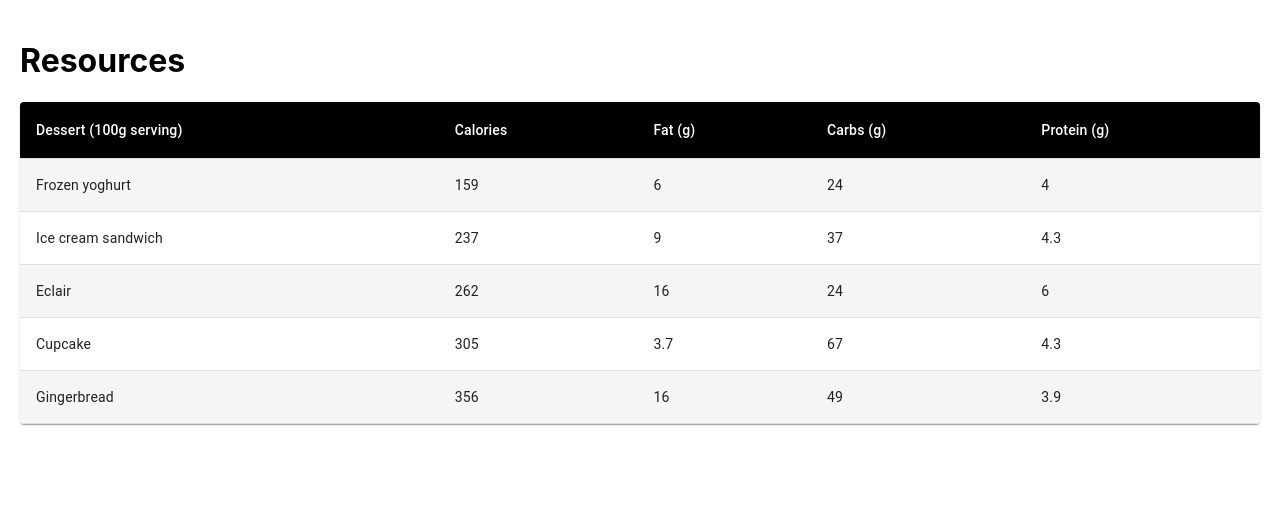
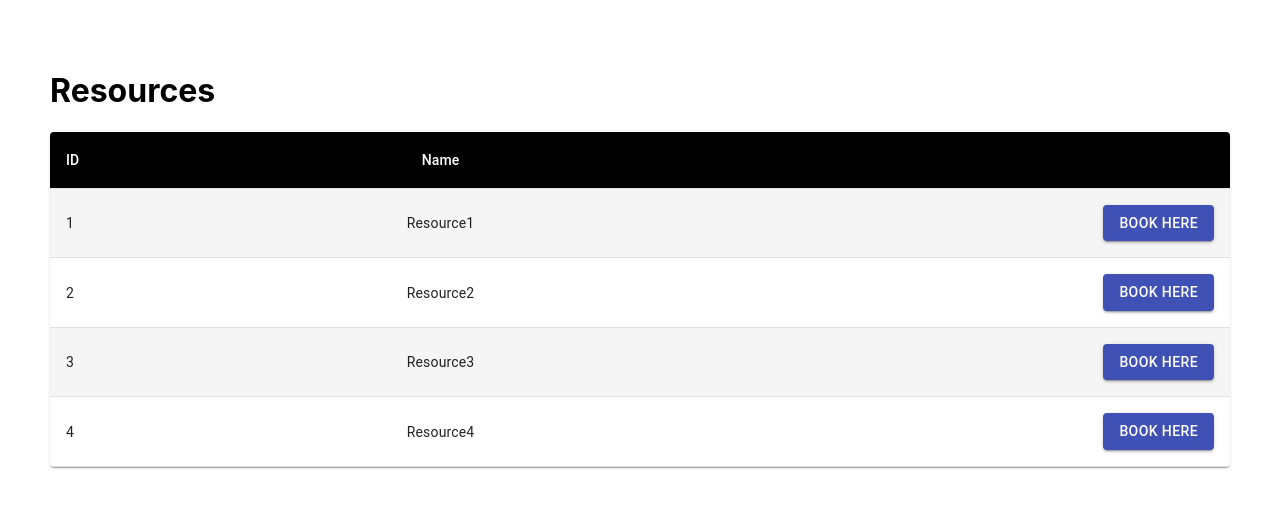
Before and after one commit to be320/Booking-System, a React (Create React App) app: page / in a window 1280 px wide. Shown: the top 508 px of the page. Built offline with nearby package versions, Linux system fonts and the light colour scheme.

Commit message:
Added Booking Button

```diff
--- /dev/null
+++ b/src/components/BookingButton.jsx
@@ -0,0 +1,19 @@
+import React from 'react'
+import Button from '@material-ui/core/Button';
+
+const BookingButton = (props) => {
+
+var resource = props.resource
+
+const openPopup = () =>{
+
+}
+
+return(
+    <Button variant="contained" color="primary" onClick={openPopup}>
+    Book Here
+  </Button>
+)
+}
+
+export default BookingButton
--- a/src/screens/Dashboard.css
+++ b/src/screens/Dashboard.css
@@ -1,5 +1,6 @@
 #dashboard-main{
     display: flex;
     flex-direction: column;
-    padding: 20px;
+    padding: 50px;
+    min-width: 50vh;
 }
--- a/src/screens/Dashboard.jsx
+++ b/src/screens/Dashboard.jsx
@@ -1,4 +1,4 @@
-import React from "react";
+import React, {useState} from "react";
 import "./Dashboard.css";
 import { withStyles, makeStyles } from "@material-ui/core/styles";
 import Table from "@material-ui/core/Table";
@@ -8,7 +8,7 @@ import TableContainer from "@material-ui/core/TableContainer";
 import TableHead from "@material-ui/core/TableHead";
 import TableRow from "@material-ui/core/TableRow";
 import Paper from "@material-ui/core/Paper";
-
+import BookingButton from "../components/BookingButton";
 
 const StyledTableCell = withStyles(theme => ({
   head: {
@@ -32,13 +32,14 @@ function createData(name, calories, fat, carbs, protein) {
   return { name, calories, fat, carbs, protein };
 }
 
-const rows = [
-  createData("Frozen yoghurt", 159, 6.0, 24, 4.0),
-  createData("Ice cream sandwich", 237, 9.0, 37, 4.3),
-  createData("Eclair", 262, 16.0, 24, 6.0),
-  createData("Cupcake", 305, 3.7, 67, 4.3),
-  createData("Gingerbread", 356, 16.0, 49, 3.9)
+const resources = [
+  { id: 1, name: 'Resource1', quantity: 5 },
+  { id: 2, name: 'Resource2', quantity: 3 },
+  { id: 3, name: 'Resource3', quantity: 8 },
+  { id: 4, name: 'Resource4', quantity: 2 }
 ];
+
+// const rows = [createData("Frozen yoghurt", 159, <BookingButton />)];
 
 const useStyles = makeStyles({
   table: {
@@ -49,37 +50,35 @@ const useStyles = makeStyles({
 const Dashboard = () => {
   const classes = useStyles();
 
-  return(
+  const [showPopup,setShowPopup] = useState(false)
+
+  return (
     <div id="dashboard-main">
       <h1>Resources</h1>
       <TableContainer component={Paper}>
         <Table className={classes.table} aria-label="customized table">
           <TableHead>
             <TableRow>
-          <StyledTableCell>Dessert (100g serving)</StyledTableCell>
-          <StyledTableCell >Calories</StyledTableCell>
-          <StyledTableCell >Fat&nbsp;(g)</StyledTableCell>
-          <StyledTableCell >Carbs&nbsp;(g)</StyledTableCell>
-          <StyledTableCell >Protein&nbsp;(g)</StyledTableCell>
+              <StyledTableCell>ID</StyledTableCell>
+              <StyledTableCell align="center">Name</StyledTableCell>
+              <StyledTableCell align="right"></StyledTableCell>
             </TableRow>
           </TableHead>
           <TableBody>
-        {rows.map(row => (
-          <StyledTableRow key={row.name}>
+            {resources.map(resource => (
+              <StyledTableRow key={resource.id}>
                 <StyledTableCell component="th" scope="row">
-              {row.name}
+                  {resource.id}
                 </StyledTableCell>
-            <StyledTableCell >{row.calories}</StyledTableCell>
-            <StyledTableCell >{row.fat}</StyledTableCell>
-            <StyledTableCell >{row.carbs}</StyledTableCell>
-            <StyledTableCell >{row.protein}</StyledTableCell>
+                <StyledTableCell align="center" style={{alignSelf:'start'}}>{resource.name}</StyledTableCell>
+                <StyledTableCell align="right">{<BookingButton resource={resource} />}</StyledTableCell>
               </StyledTableRow>
             ))}
           </TableBody>
         </Table>
       </TableContainer>
     </div>
-  )
+  );
 };
 
 export default Dashboard;
```
Lines whose indentation alone changed are shown as unchanged.
